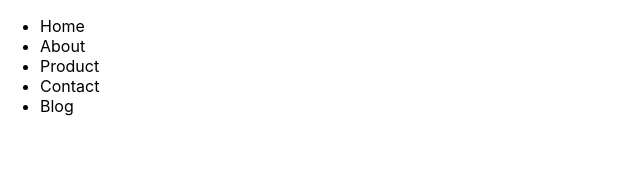
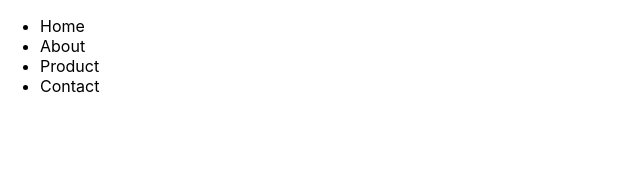
Before and after one commit to akkis-passion/react-main, a React (Create React App) app: page / in a window 1280 px wide. Shown: the top 186 px of the page, without its empty margins (0-640 px from the left). Built offline with nearby package versions, Linux system fonts and the light colour scheme.

Commit message:
line  deleted

```diff
--- a/src/App.js
+++ b/src/App.js
@@ -10,7 +10,7 @@ function App() {
           <li>About</li>
           <li>Product</li>
           <li>Contact</li>
-          <li>Blog</li>
+
 
         </ul>
       </div>
```
